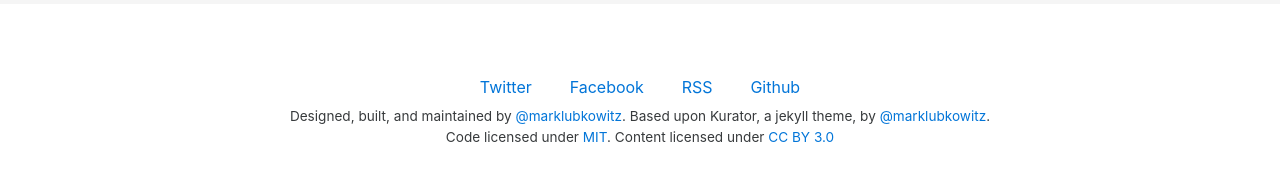
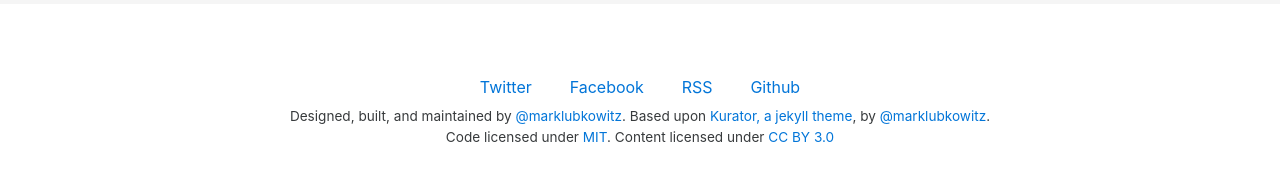
Before and after one commit to nihilor/recherchequellen, a Jekyll site: the page built from index.html, in a window 1280 px wide and 900 px high, scrolled down 2370 px. Shown: the part 673-854 px from the top of the window. Built offline with Jekyll 4.4.1, drawn with Linux system fonts in a browser that asks for light colours; nearby versions of some CDN libraries.

Commit message:
Footer
Linked the Kurator repository.

```diff
--- a/_config.yml
+++ b/_config.yml
@@ -7,7 +7,7 @@ tagline: Kuratierte Quellen für Blogger, Journalisten und Autoren.
 github: 'https://github.com/nihilor/recherchequellen'
 baseurl: '/recherchequellen'
 url: 'https://nihilor.github.io/recherchequellen'
-footer: 'Designed, built, and maintained by <a href="http://twitter.com/marklubkowitz">@marklubkowitz</a>. Based upon Kurator, a jekyll theme, by <a href="http://twitter.com/marklubkowitz">@marklubkowitz</a>.<br>Code licensed under <a href="https://github.com/nihilor/kurator/blob/master/LICENSE">MIT</a>. Content licensed under <a href="https://creativecommons.org/licenses/by/3.0/">CC BY 3.0</a>'
+footer: 'Designed, built, and maintained by <a href="http://twitter.com/marklubkowitz">@marklubkowitz</a>. Based upon <a href="https://github.com/nihilor/kurator">Kurator, a jekyll theme</a>, by <a href="http://twitter.com/marklubkowitz">@marklubkowitz</a>.<br>Code licensed under <a href="https://github.com/nihilor/kurator/blob/master/LICENSE">MIT</a>. Content licensed under <a href="https://creativecommons.org/licenses/by/3.0/">CC BY 3.0</a>'
 
 # GOOGLE ANALYTICS
 googleanalytics:
```
